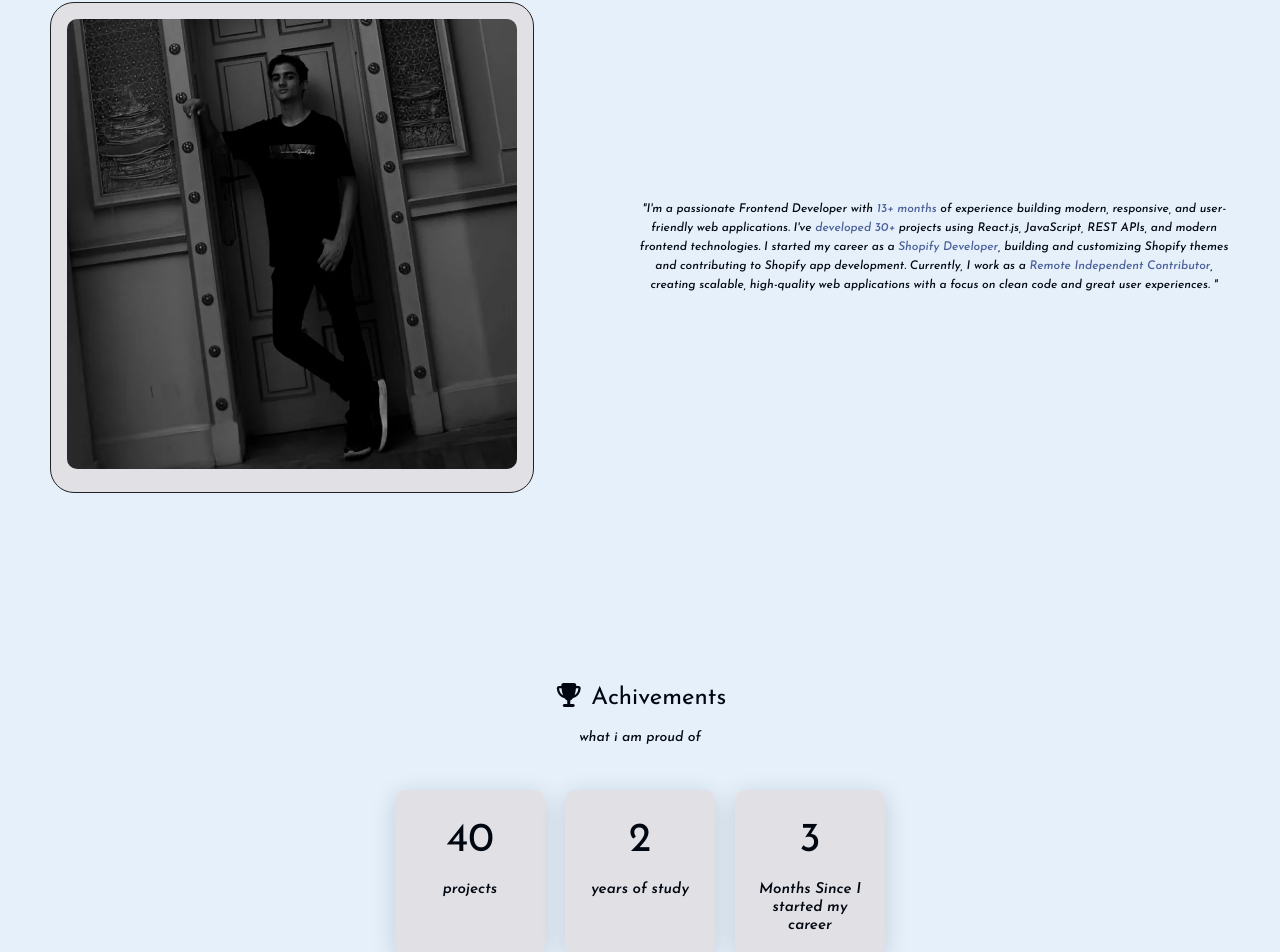
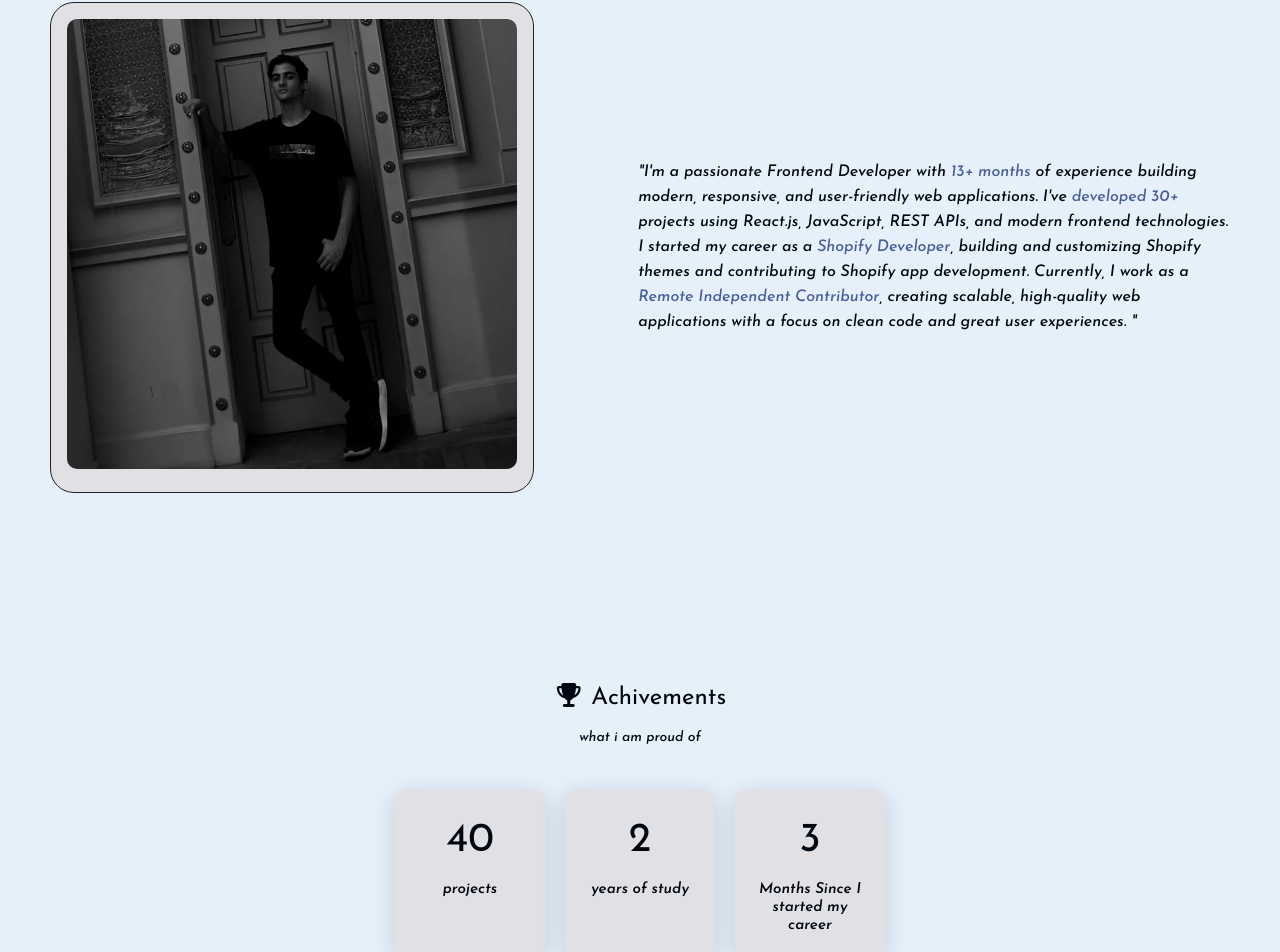
Before and after one commit to Fares-Elsisi-2005/My-New-Portfolio-React-js-, a React (Vite) app: page / in a window 1280 px wide. Shown: the part 3913-4865 px from the top of the page. Built offline with nearby package versions, Linux system fonts and the light colour scheme; a web font is replaced by a local one.

Commit message:
updating

```diff
--- a/src/components/about/About.jsx
+++ b/src/components/about/About.jsx
@@ -31,7 +31,7 @@ const About = () => {
                 <Box    width={"55%"} m={"10px"}   sx={{
 
                 }}>
-                    <Typography sx={{color:colors.secondary[100],fontStyle:"italic"}} variant="subtitle2">
+                    <Typography sx={{color:colors.secondary[100],fontStyle:"italic", fontSize:"1rem", textAlign:"start"}} variant="subtitle2">
 
 
 "I'm a passionate <sapn style={{ color: colors.blue[100] }}></sapn>Frontend Developer with <sapn style={{ color: colors.blue[100] }}> 13+ months </sapn> of experience building modern, responsive, and user-friendly web applications. I've <sapn style={{ color: colors.blue[100] }}> developed 30+ </sapn>projects using React.js, JavaScript, REST APIs, and modern frontend technologies.
```
